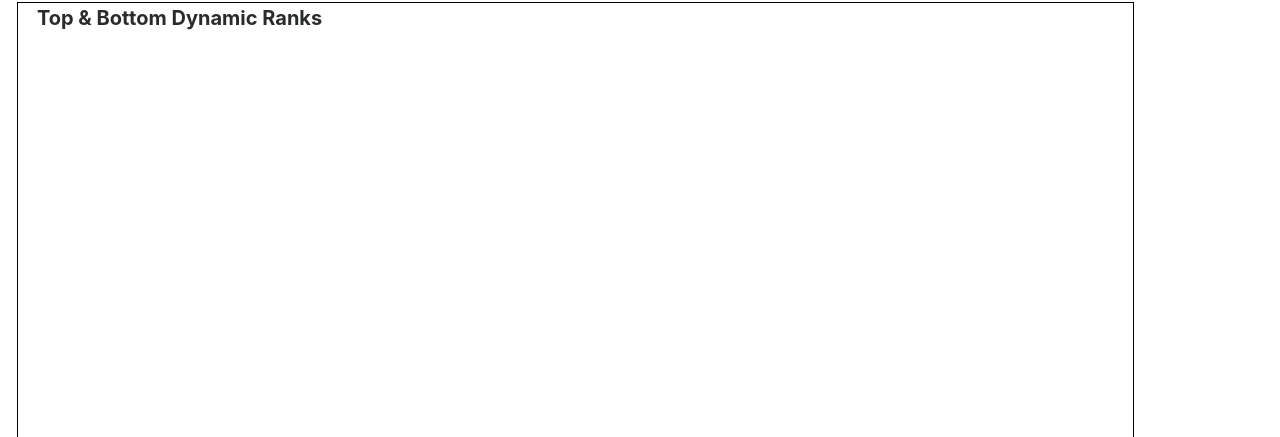
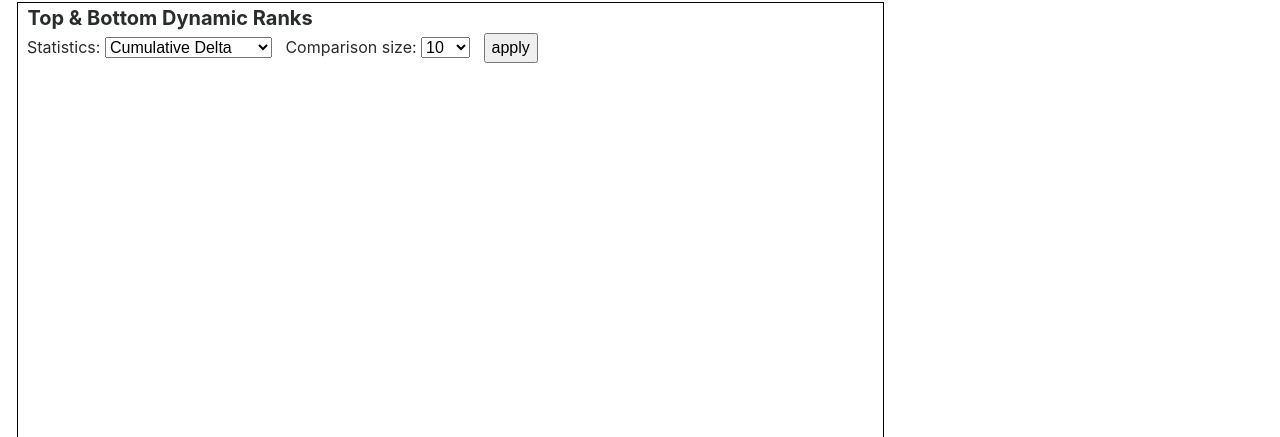
Before and after one commit to CODARcode/ChimbukoVisualization, a plain HTML site: page web/index.html in a window 1280 px wide. Shown: the top 437 px of the page. Drawn offline with Linux system fonts and the light colour scheme; no server answers.

Commit message:
Added adjustable layout for streamview
- added adjustable statistic types for y axis
- added adjustable comparison size for x axis
- minor updates, i.e., ajax request, constant.js, HTML/CSS

```diff
--- a/web/index.html
+++ b/web/index.html
@@ -24,7 +24,29 @@
     <div class="container-fluid">
         <div class="visrow nopadding">
             <div class="viscol nopadding">
-                <b class="title"> &nbsp; &nbsp; Top & Bottom Dynamic Ranks</b>
+                <b class="title"> &nbsp; Top & Bottom Dynamic Ranks</b>
+                    <div>
+                        &nbsp; Statistics:
+                        <select id="streamview-type">
+                            <option value="min">Min</option>
+                            <option value="max">Max</option>
+                            <option value="mean">Mean</option>
+                            <option value="std">Standard Devivation</option>
+                            <option value="skn">Skewness</option>
+                            <option value="kts">Kurtosis</option>
+                            <option value="dlt" selected>Cumulative Delta</option>
+                        </select>
+                        &nbsp; Comparison size:
+                        <select id="streamview-size">
+                            <option value="10" selected>10</option>
+                            <option value="20">20</option>
+                            <option value="30">30</option>
+                            <option value="40">40</option>
+                            <option value="50">50</option>
+                            <option value="100">100</option>
+                        </select>
+                        &nbsp; <button id="streamview-apply" type="button"> apply </button>
+                    </div>
                 <svg id="streamview" class="streamview"></svg>
                 <div id="streamview-legend" class="legendview nopadding"></div>
                 <div id="streamview-legend-2" class="legendview nopadding"></div>
--- a/web/static/js/constant.js
+++ b/web/static/js/constant.js
@@ -85,33 +85,45 @@ var functionColors = {
 
 // Manages view component layouts
 var componentLayout = {
-    'STREAMVIEW_WIDTH': 700,
-    'STREAMVIEW_HEIGHT': 500,
+    'STREAMVIEW_WIDTH': 550,
+    'STREAMVIEW_HEIGHT': 370,
     'STREAMVIEW_MARGIN_TOP': 20,
     'STREAMVIEW_MARGIN_BOTTOM': 30,
     'STREAMVIEW_MARGIN_RIGHT': 50,
     'STREAMVIEW_MARGIN_LEFT': 50,
 
-    'HISTORYVIEW_WIDTH': 900,
-    'HISTORYVIEW_HEIGHT': 500,
+    'HISTORYVIEW_WIDTH': 700,
+    'HISTORYVIEW_HEIGHT': 400,
     'HISTORYVIEW_MARGIN_TOP': 20,
     'HISTORYVIEW_MARGIN_RIGHT': 50,
     'HISTORYVIEW_MARGIN_BOTTOM': 30,
     'HISTORYVIEW_MARGIN_LEFT': 50,
 
-    'SCATTERVIEW_WIDTH': 900,
-    'SCATTERVIEW_HEIGHT': 610,
+    'SCATTERVIEW_WIDTH': 700,
+    'SCATTERVIEW_HEIGHT': 510,
     'SCATTERVIEW_MARGIN_TOP': 0,
     'SCATTERVIEW_MARGIN_BOTTOM': 20,
     'SCATTERVIEW_MARGIN_RIGHT': 20,
     'SCATTERVIEW_MARGIN_LEFT': 60,
 
     'LEGENDVIEW_WIDTH': 200,
-    'LEGENDVIEW_HEIGHT': 500,
+    'LEGENDVIEW_HEIGHT': 370,
 
-    'DYNAMIC_GRAPH_VIEW_WIDTH': 900,
-    'DYNAMIC_GRAPH_VIEW_HEIGHT': 300,
+    'DYNAMIC_GRAPH_VIEW_WIDTH': 700,
+    'DYNAMIC_GRAPH_VIEW_HEIGHT': 250,
 
-    'TEMPORALVIEW_WIDTH': 900,
-    'TEMPORALVIEW_HEIGHT': 300,
+    'TEMPORALVIEW_WIDTH': 700,
+    'TEMPORALVIEW_HEIGHT': 250,
 }
+var streamviewLabelMap = {
+    'dlt': 'Cumulative Delta',
+    'min': 'Minimum Execution Time',
+    'max': 'Maximum Execution Time',
+    'mean': 'Average Execution Time',
+    'std': 'Standard Deviation',
+    'skn': 'Skewness',
+    'kts': 'Kurtosis',
+    'DEFAULT_TYPE': 'dlt',
+    'DEFAULT_SIZE': 10,
+    'X_LABEL': 'Ranking'
+}
--- a/web/static/js/streamview.js
+++ b/web/static/js/streamview.js
@@ -10,10 +10,26 @@ class StreamView extends BarChartView {
             'bottom': componentLayout.STREAMVIEW_MARGIN_BOTTOM,
             'left': componentLayout.STREAMVIEW_MARGIN_LEFT
         });
-        this.name = name
-        this.selectedRankID = -1;
-        this.legendTop = new LegendView(this, d3.select('#'+this.name+'-legend'), this.name+'-legend', 'Rank ');
-        this.legendBottom = new LegendView(this, d3.select('#'+this.name+'-legend-2'), this.name+'-legend-2', 'Rank ');
+        var me = this;
+        me.name = name
+        me.selectedRankID = -1;
+        me.legendTop = new LegendView(me, d3.select('#'+me.name+'-legend'), me.name+'-legend', 'Rank ');
+        me.legendBottom = new LegendView(me, d3.select('#'+me.name+'-legend-2'), me.name+'-legend-2', 'Rank ');
+
+        me.streamSize = streamviewLabelMap.DEFAULT_SIZE; // 10 by default
+        me.streamSizeDom = d3.select('#streamview-size').on('change', function() {
+            me.streamSize = me.streamSizeDom.node().value;
+        });
+        me.streamType = streamviewLabelMap.DEFAULT_TYPE; // delta by default
+        me.streamTypeDom = d3.select('#streamview-type').on('change', function() {
+            me.streamType = me.streamTypeDom.node().value;
+        });
+        d3.select('#streamview-apply').on('click', function() {
+            me.apply();
+        });
+    }
+    getYLabel() {
+        return streamviewLabelMap[this.streamType]
     }
     stream_update(){
         /**
@@ -28,8 +44,8 @@ class StreamView extends BarChartView {
         this.processed = this.processData();
         this.render({
             'data': this.processed,
-            'xLabel': 'Ranking',
-            'yLebel': 'Accum. # delta',
+            'xLabel': streamviewLabelMap.X_LABEL,
+            'yLabel': this.getYLabel(),
             'color': {
                 'colorScales': [this.data.selectedRanks.top, this.data.selectedRanks.bottom]
             },
@@ -114,4 +130,28 @@ class StreamView extends BarChartView {
         }
         this.historyview._update(selectedRank, data)
     }
+    apply() {
+        var me = this;
+        fetch('/streamview_layout', {
+            method: "POST",
+            body: JSON.stringify({
+                'size': me.streamSize,
+                'type': me.streamType
+            }),
+            headers: {
+                "Content-Type": "application/json"
+            },
+            credentials: "same-origin"
+        }).then(response => response.json()
+            .then(json => {
+                if (response.ok) {
+                    console.log('streamview layout was successfully set.')
+                    return json
+                } else {
+                    return Promise.reject(json)
+                }
+            })
+        )
+        .catch(error => console.log(error));
+    }
 }
--- a/web/static/js/styles.css
+++ b/web/static/js/styles.css
@@ -100,8 +100,8 @@ text {
     display: inline-block;
 }
 .legendview {
-    width: 200px;
-    height: 500px;
+    width: 150px;
+    height: 370px;
     overflow-y:auto;
     display: inline-block;
 }
```
